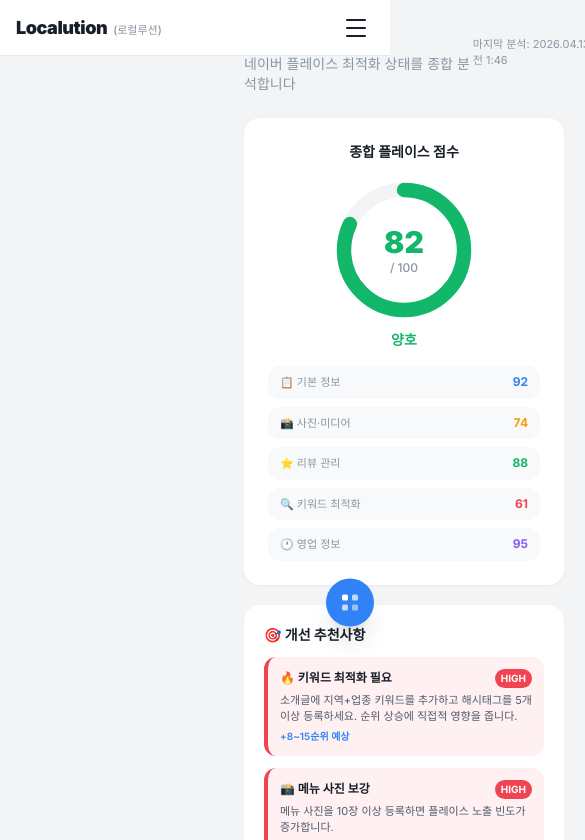
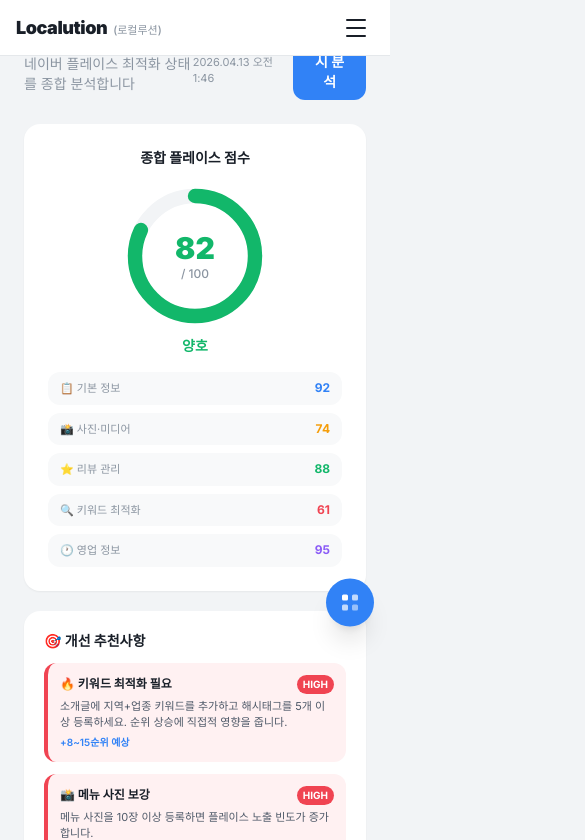
Before and after one commit to jty0221-del/localution, a Next.js app: page /marketing/place in a window 390 px wide. Shown: the top 840 px of the page, 585 px wide, since content can reach past the window. Built offline with nearby package versions, Linux system fonts and the light colour scheme.

Commit message:
fix(mobile): app/marketing/place/page.tsx 메인 여백/grid 모바일 반응형 2곳

```diff
--- a/app/marketing/place/page.tsx
+++ b/app/marketing/place/page.tsx
@@ -168,7 +168,7 @@ export default function PlaceDiagnosisPage() {
   return (
     <div className="flex min-h-screen bg-[#F2F4F6]">
       <Sidebar />
-      <main className="flex-1 ml-[220px] p-6">
+      <main className="flex-1 ml-0 md:ml-[220px] p-6">
 
         {/* 페이지 헤더 */}
         <div className="flex items-start justify-between mb-6">
@@ -187,7 +187,7 @@ export default function PlaceDiagnosisPage() {
           </div>
         </div>
 
-        <div className="grid grid-cols-[320px_1fr] gap-6">
+        <div className="grid grid-cols-1 md:grid-cols-[320px_1fr] gap-6">
 
           {/* 좌: 종합 점수 + 추천 */}
           <div className="space-y-5">
```
